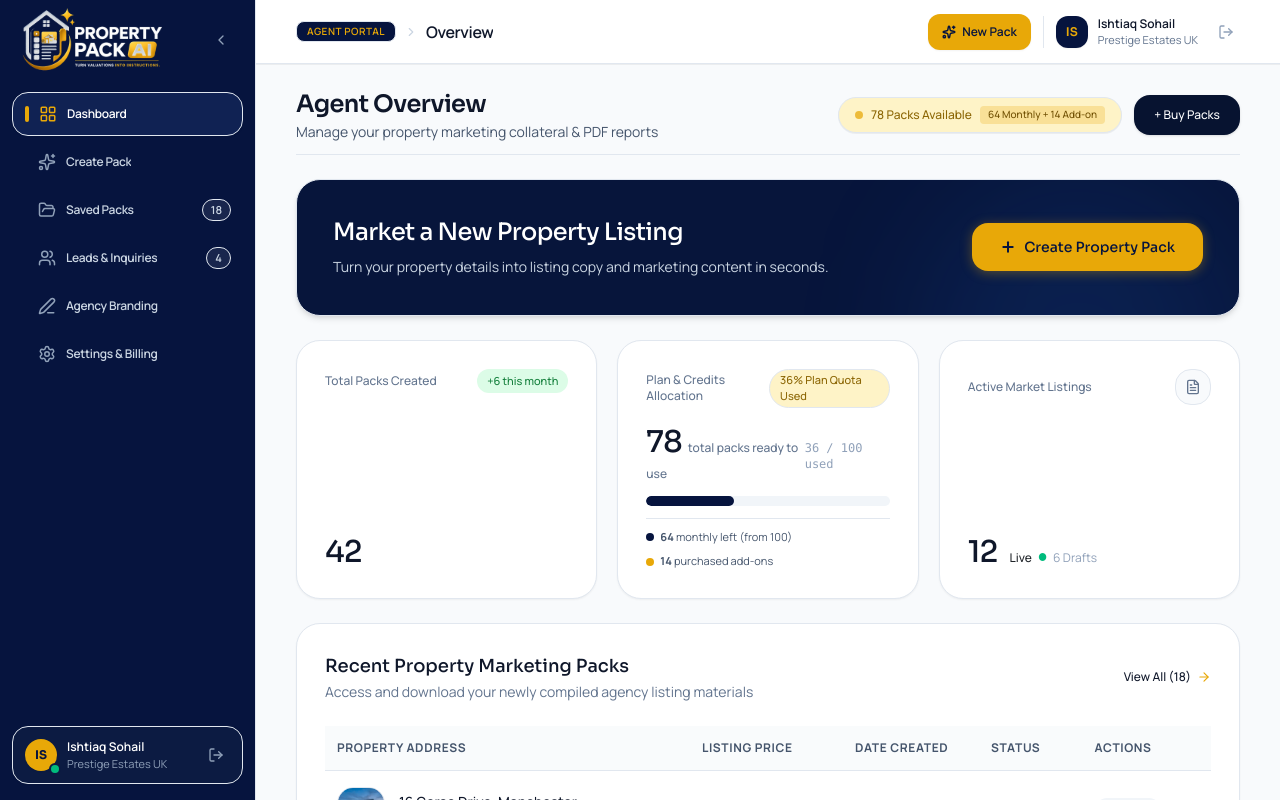
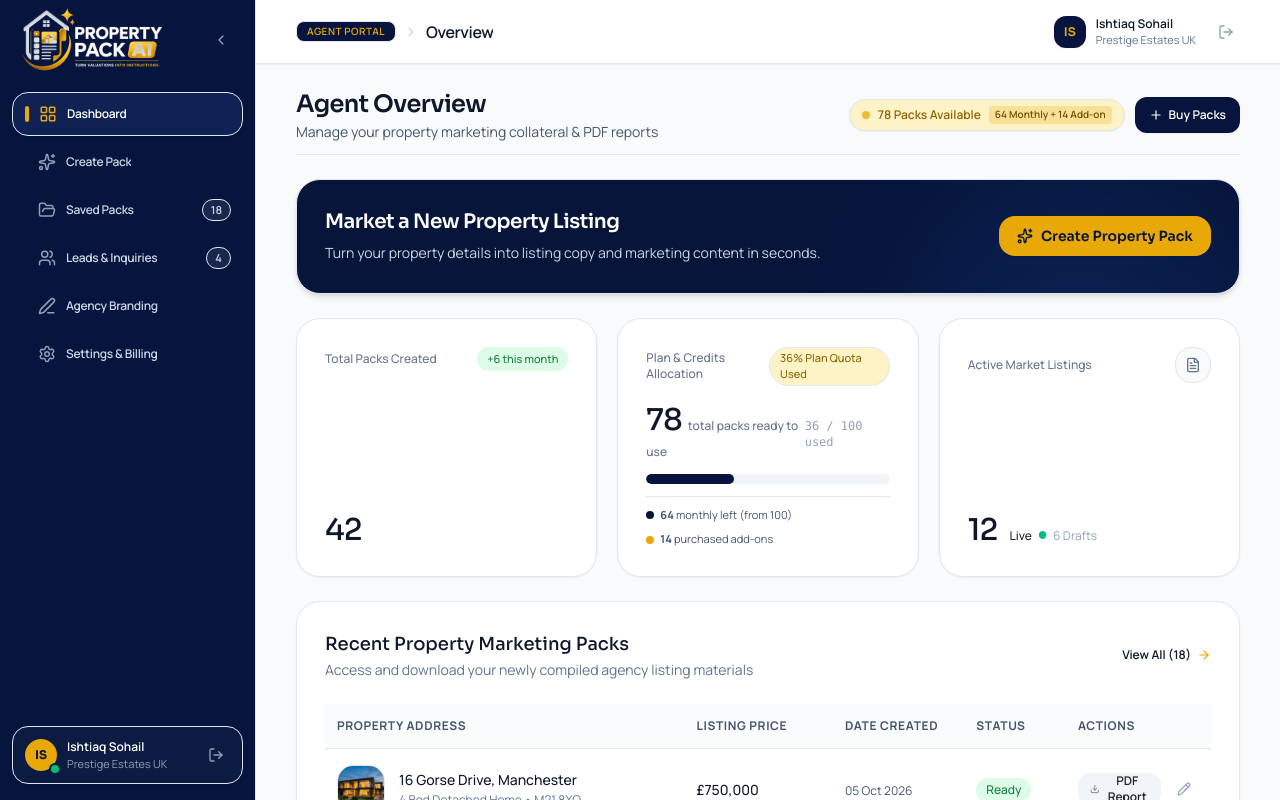
Before and after one commit to Betopia24/istiaq-shail-frontend, a Next.js app: page /agent-dashboard in a window 1280 px wide. Built offline with nearby package versions, Linux system fonts and the light colour scheme; no server answers.

Commit message:
Remove action buttons from dashboard header and standardize concise button sizing across dashboard

```diff
--- a/src/app/(agentDashboardLayout)/agent-dashboard/page.tsx
+++ b/src/app/(agentDashboardLayout)/agent-dashboard/page.tsx
@@ -136,17 +136,17 @@ export default function AgentDashboardPage() {
           </p>
         </div>
 
-        <div className="flex flex-wrap items-center gap-3 self-start sm:self-auto">
+        <div className="flex flex-wrap items-center gap-2.5 self-start sm:self-auto">
           {/* Clarified Available Credits Pill with Animated Popover Breakdown */}
           <div className="relative">
             <button
               onClick={() => setShowCreditDetails(!showCreditDetails)}
-              className="inline-flex items-center gap-2 px-4 py-2 rounded-full bg-[#FEF3C7] border border-[#FDE68A] text-[#8C6605] text-xs font-medium shadow-2xs hover:bg-[#FDE68A]/60 hover:scale-[1.02] active:scale-[0.98] transition-all cursor-pointer"
+              className="inline-flex items-center gap-2 px-3 py-1.5 rounded-full bg-[#FEF3C7] border border-[#FDE68A] text-[#8C6605] text-xs font-semibold shadow-2xs hover:bg-[#FDE68A]/60 hover:scale-[1.02] active:scale-[0.98] transition-all cursor-pointer"
               title="Click to view credits relationship breakdown"
             >
               <span className="w-2 h-2 rounded-full bg-[#E8A808] shrink-0 animate-pulse" />
               <span>78 Packs Available</span>
-              <span className="text-[10px] px-2 py-0.5 rounded bg-[#E8A808]/25 text-[#715003] font-medium">
+              <span className="text-[10px] px-1.5 py-0.5 rounded bg-[#E8A808]/25 text-[#715003] font-semibold">
                 64 Monthly + 14 Add-on
               </span>
             </button>
@@ -205,12 +205,13 @@ export default function AgentDashboardPage() {
             </AnimatePresence>
           </div>
 
-          {/* Buy Packs Button with Micro-Interaction */}
+          {/* Buy Packs Button with Concise Sizing */}
           <button
             onClick={() => setShowBuyModal(true)}
-            className="h-10 px-5 rounded-xl bg-[#071330] hover:bg-[#0B1E48] active:bg-[#040C1E] active:scale-[0.98] text-white text-xs font-medium flex items-center justify-center transition-all shadow-sm cursor-pointer"
+            className="h-9 px-3.5 rounded-lg bg-[#06143E] hover:bg-[#0B1E48] active:bg-[#040C1E] active:scale-[0.98] text-white text-xs font-semibold flex items-center gap-1.5 transition-all shadow-xs cursor-pointer"
           >
-            + Buy Packs
+            <Plus className="w-3.5 h-3.5" />
+            <span>Buy Packs</span>
           </button>
         </div>
       </div>
@@ -218,12 +219,12 @@ export default function AgentDashboardPage() {
       {/* =========================================================================
           SECTION 2: MARKET A NEW PROPERTY LISTING BANNER
       ========================================================================= */}
-      <div className="@container cq-panel bg-[#07153B] rounded-3xl p-7 sm:p-9 text-white flex flex-col md:flex-row md:items-center md:justify-between gap-6 shadow-md border border-[#162758]/50 relative overflow-hidden interactive-lift">
+      <div className="@container cq-panel bg-[#07153B] rounded-3xl p-6 sm:p-7 text-white flex flex-col md:flex-row md:items-center md:justify-between gap-5 shadow-md border border-[#162758]/50 relative overflow-hidden interactive-lift">
         {/* Subtle background glow */}
         <div className="absolute right-0 top-0 w-80 h-80 bg-blue-500/10 rounded-full blur-3xl pointer-events-none" />
 
-        <div className="relative z-10 max-w-2xl space-y-2">
-          <h2 className="font-heading font-medium text-xl sm:text-2xl text-white tracking-tight">
+        <div className="relative z-10 max-w-2xl space-y-1.5">
+          <h2 className="font-heading font-semibold text-lg sm:text-xl text-white tracking-tight">
             Market a New Property Listing
           </h2>
           <p className="text-xs sm:text-sm text-slate-300 leading-relaxed max-w-xl">
@@ -234,9 +235,9 @@ export default function AgentDashboardPage() {
 
         <Link
           href="/agent-dashboard/create"
-          className="relative z-10 h-12 px-7 rounded-xl bg-[#E8A808] hover:bg-[#FFB800] active:bg-[#B58306] text-[#06143E] font-heading font-medium text-sm shadow-[0_2px_12px_rgba(232,168,8,0.35)] hover:shadow-[0_4px_18px_rgba(232,168,8,0.45)] hover:scale-[1.02] active:scale-[0.98] transition-all flex items-center justify-center gap-2 shrink-0 cursor-pointer self-start md:self-auto"
+          className="relative z-10 h-10 px-4.5 rounded-xl bg-[#E8A808] hover:bg-[#FFB800] active:bg-[#D49800] text-[#06143E] font-heading font-semibold text-xs sm:text-sm shadow-xs hover:scale-[1.02] active:scale-[0.98] transition-all flex items-center justify-center gap-2 shrink-0 cursor-pointer self-start md:self-auto"
         >
-          <Plus className="w-4 h-4 stroke-[3]" />
+          <Sparkles className="w-4 h-4 stroke-[2.2]" />
           <span>Create Property Pack</span>
         </Link>
       </div>
@@ -353,8 +354,8 @@ export default function AgentDashboardPage() {
             </p>
           </div>
           <Link
-            href="/agent-dashboard/packs"
-            className="text-xs font-medium text-slate-900 hover:text-[#092167] flex items-center gap-1.5 transition-all hover:translate-x-0.5 self-start sm:self-auto group"
+            href="/agent-dashboard/saved-packs"
+            className="text-xs font-semibold text-slate-900 hover:text-[#092167] flex items-center gap-1.5 transition-all hover:translate-x-0.5 self-start sm:self-auto group"
           >
             <span>View All (18)</span>
             <ArrowRight className="w-3.5 h-3.5 transition-transform group-hover:translate-x-1 text-[#E8A808]" />
@@ -431,9 +432,10 @@ export default function AgentDashboardPage() {
                     <div className="inline-flex items-center gap-2">
                       <button
                         onClick={() => handleDownloadPdf(pack.address)}
-                        className="h-8 px-3.5 rounded-lg bg-slate-100 hover:bg-slate-200 active:bg-slate-300 hover:scale-105 active:scale-95 text-slate-800 text-xs font-medium transition-all cursor-pointer shadow-2xs"
+                        className="h-8 px-3 rounded-lg bg-slate-100 hover:bg-slate-200 active:bg-slate-300 text-slate-800 text-xs font-semibold inline-flex items-center gap-1.5 transition-all cursor-pointer shadow-2xs"
                       >
-                        PDF Report
+                        <Download className="w-3.5 h-3.5 text-slate-500" />
+                        <span>PDF Report</span>
                       </button>
                       <Link
                         href="/agent-dashboard/editor"
--- a/src/app/(agentDashboardLayout)/agent-dashboard/saved-packs/page.tsx
+++ b/src/app/(agentDashboardLayout)/agent-dashboard/saved-packs/page.tsx
@@ -241,21 +241,19 @@ export default function SavedPacksPage() {
           </p>
         </div>
 
-        <div className="flex items-center gap-3 self-start sm:self-auto">
+        <div className="flex items-center gap-2.5 self-start sm:self-auto">
           {/* Credits Badge */}
-          <div className="h-10 px-4 rounded-xl border border-amber-200/80 bg-amber-50/60 flex items-center gap-2">
-            <span className="w-2.5 h-2.5 rounded-full bg-[#FFB800]" />
-            <span className="text-xs font-medium text-slate-800">
-              14 Credits Left
-            </span>
+          <div className="h-9 px-3 rounded-lg border border-amber-200/80 bg-amber-50/70 flex items-center gap-2 text-xs font-semibold text-slate-800">
+            <span className="w-2 h-2 rounded-full bg-[#E8A808] animate-pulse" />
+            <span>14 Credits Left</span>
           </div>
 
           {/* New Property Pack Button */}
           <Link
             href="/agent-dashboard/create"
-            className="h-10 px-5 rounded-lg bg-[#FFB800] hover:bg-[#E8A808] active:bg-[#D49800] text-[#06143E] font-heading font-medium text-xs sm:text-sm transition flex items-center gap-1.5 shadow-xs"
+            className="h-9 px-3.5 rounded-lg bg-[#E8A808] hover:bg-[#FFB800] active:bg-[#D49800] text-[#06143E] font-heading font-semibold text-xs transition flex items-center gap-1.5 shadow-xs"
           >
-            <Plus className="w-4 h-4 stroke-[2.5]" />
+            <Sparkles className="w-3.5 h-3.5" />
             <span>New Property Pack</span>
           </Link>
         </div>
--- a/src/components/ui/dashboard/DashboardHeader.tsx
+++ b/src/components/ui/dashboard/DashboardHeader.tsx
@@ -1,12 +1,11 @@
 "use client";
 
 import React from "react";
-import Link from "next/link";
 import { usePathname } from "next/navigation";
 import { useSelector, useDispatch } from "react-redux";
 import { RootState } from "@/redux/store";
 import { logout } from "@/feature/user/userSlice";
-import { ChevronRight, LogOut, Menu, Sparkles } from "lucide-react";
+import { ChevronRight, LogOut, Menu } from "lucide-react";
 import Cookies from "js-cookie";
 
 interface DashboardHeaderProps {
@@ -104,21 +103,10 @@ export function DashboardHeader({
           </div>
         </div>
 
-        {/* Right: Quick Action & Profile Card */}
+        {/* Right: User Profile Card & Logout (Uncluttered, no action buttons) */}
         <div className="flex items-center gap-3 shrink-0">
-          {/* Quick Create Pack Action for Agents */}
-          {role === "agent" && (
-            <Link
-              href="/agent-dashboard/create"
-              className="hidden md:inline-flex items-center gap-1.5 h-9 px-3.5 rounded-lg bg-[#E8A808] hover:bg-[#FFB800] active:bg-[#D49800] text-[#06143E] text-xs font-semibold shadow-xs transition hover:scale-[1.02] active:scale-[0.98]"
-            >
-              <Sparkles className="w-3.5 h-3.5 stroke-[2.5]" />
-              <span>New Pack</span>
-            </Link>
-          )}
-
           {/* User Profile Card */}
-          <div className="flex items-center gap-2.5 pl-2 sm:pl-3 border-l border-slate-200/80">
+          <div className="flex items-center gap-2.5">
             <div className="w-8 h-8 rounded-lg bg-[#06143E] text-[#E8A808] font-heading font-semibold text-xs flex items-center justify-center shadow-xs shrink-0">
               {initials}
             </div>
@@ -135,7 +123,7 @@ export function DashboardHeader({
           <button
             onClick={handleLogout}
             title={role === "admin" ? "Lock Admin Console" : "Log out"}
-            className="p-1.5 text-slate-400 hover:text-rose-600 hover:bg-rose-50 rounded-lg transition cursor-pointer shrink-0 ml-0.5"
+            className="p-1.5 text-slate-400 hover:text-rose-600 hover:bg-rose-50 rounded-lg transition cursor-pointer shrink-0 ml-1"
             aria-label="Log out"
           >
             <LogOut className="w-4 h-4" />
```
